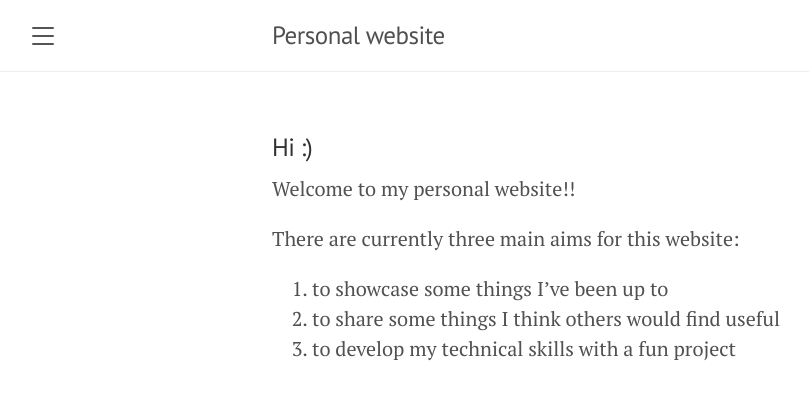
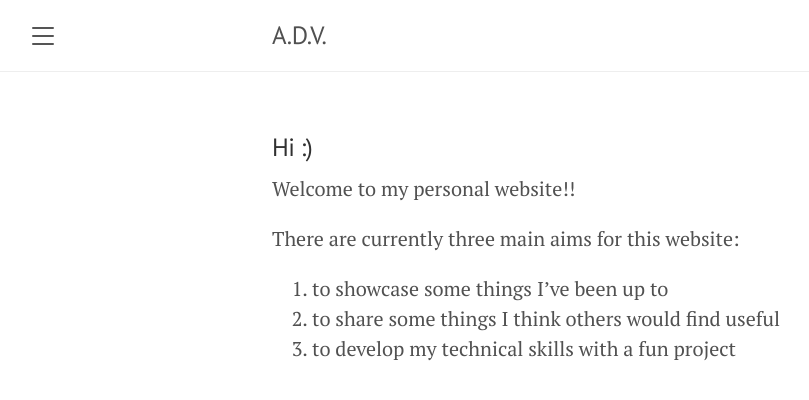
Before and after one commit to a5v/personal-website, a Jekyll site: the page built from index.markdown, in a window 1280 px wide. Shown: the top 400 px of the page, without its empty margins (8-817 px from the left). Built offline with Jekyll 4.4.1, drawn with Linux system fonts in a browser that asks for light colours; our own code applies the rules of GitHub Pages for plain Markdown files.

Commit message:
change title and description

```diff
--- a/_config.yml
+++ b/_config.yml
@@ -18,9 +18,9 @@
 # You can create any custom variable you would like, and they will be accessible
 # in the templates via {{ site.myvariable }}.
 
-title: Personal website
+title: A.D.V.
 description: >- # this means to ignore newlines until "baseurl:"
-  My personal website
+  A.D.V.
 # baseurl: "" # the subpath of your site, e.g. /blog
 url: "" # the base hostname & protocol for your site, e.g. http://example.com
 # twitter_username: jekyllrb
```
